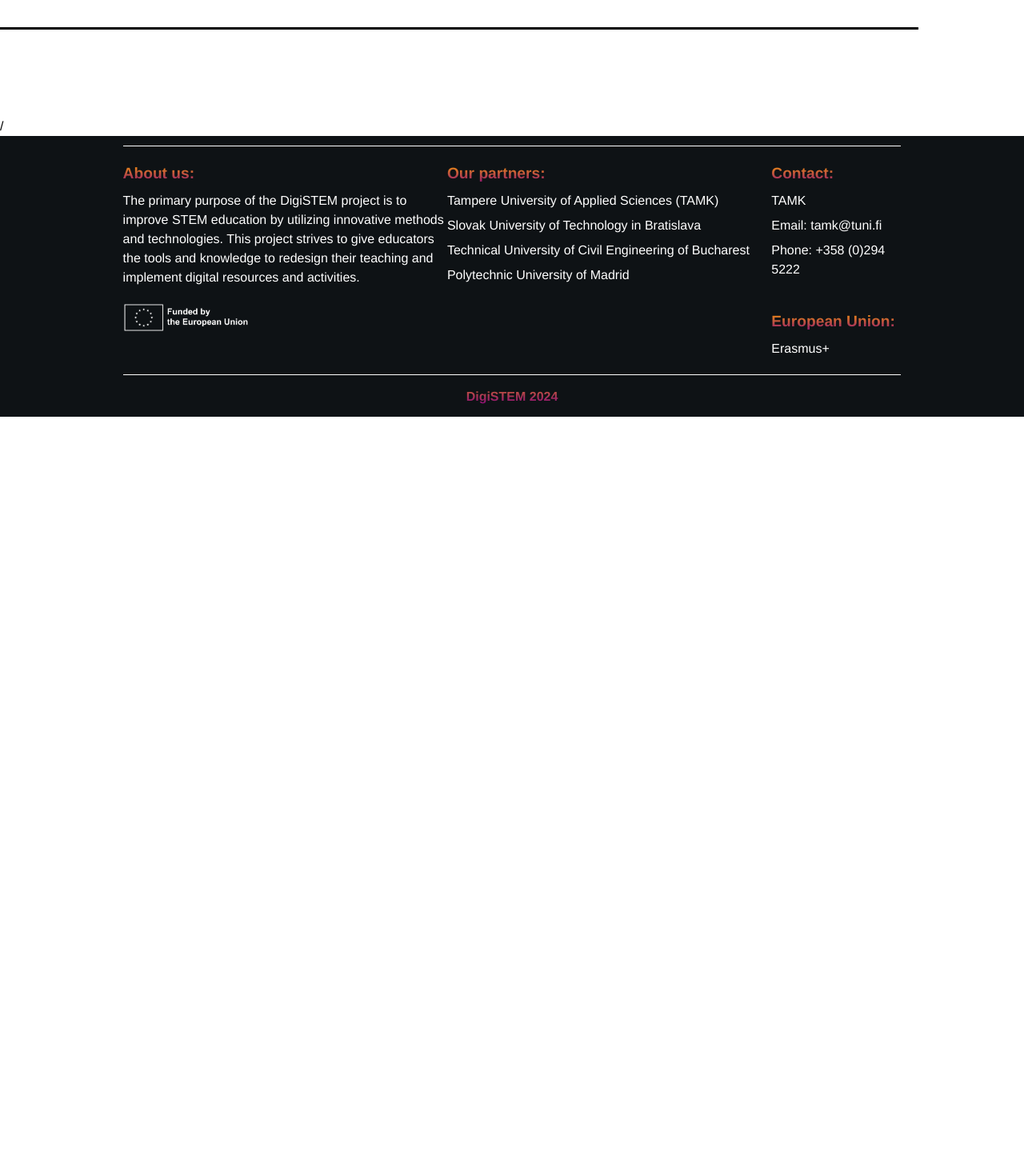
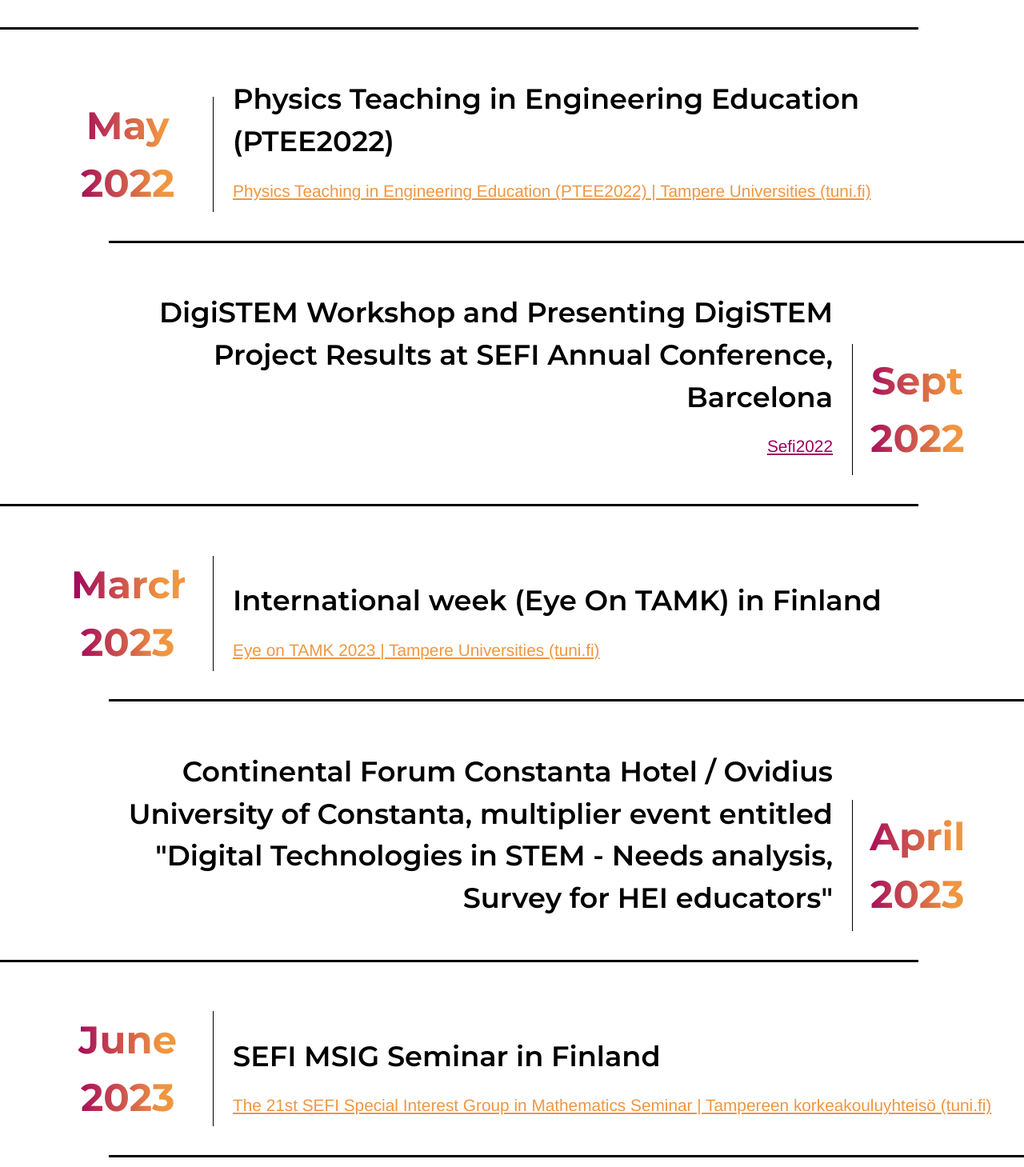
Before and after one commit to duongwalker/digistem-project, a React (Vite) app: page /multiplier-events in a window 1280 px wide. Shown: the part 1071-2530 px from the top of the page at 80% size. Before the commit the page ends 1592 px from the top, so only its background shows below. Built offline with nearby package versions, Linux system fonts and the light colour scheme.

Commit message:
add content to mul-events

```diff
--- a/src/components/MultiplierEvents/MultiplierEvents.tsx
+++ b/src/components/MultiplierEvents/MultiplierEvents.tsx
@@ -40,6 +40,76 @@
                 <div className="me-right-line"></div>
             </div>
 
+            <br />
+            <div className="me-left">
+                <div className="me-left1">
+                    <div className="me-left-date gradient-text">May 2022</div>
+                </div>
+
+                <div className="me-left2">
+                    <div className="me-left-title">Physics Teaching in Engineering Education (PTEE2022)</div>
+                    <div className="me-left-link"><a href="https://events.tuni.fi/ptee2022/">Physics Teaching in Engineering Education (PTEE2022) | Tampere Universities (tuni.fi)</a></div>
+                </div>
+                <div className="me-left-line"></div>
+            </div>
+
+            <br />
+
+            <div className="me-right">
+                <div className="me-right2">
+                    <div className="me-right-title">DigiSTEM Workshop and Presenting DigiSTEM Project Results at SEFI Annual Conference, Barcelona</div>
+                    <div className="me-right-link">
+                        <a href="https://sefi2022.eu/welcome_to_barcelona">Sefi2022</a>
+                    </div>
+                </div>
+
+                <div className="me-right1">
+                    <div className="me-right-date gradient-text">Sept 2022</div>
+                </div>
+
+                <div className="me-right-line"></div>
+            </div>
+
+            <br />
+            <div className="me-left">
+                <div className="me-left1">
+                    <div className="me-left-date gradient-text">March 2023</div>
+                </div>
+
+                <div className="me-left2">
+                    <div className="me-left-title">International week (Eye On TAMK) in Finland</div>
+                    <div className="me-left-link"><a href="https://events.tuni.fi/eyeontamk/">Eye on TAMK 2023 | Tampere Universities (tuni.fi)</a></div>
+                </div>
+                <div className="me-left-line"></div>
+            </div>
+
+            <br />
+
+            <div className="me-right">
+                <div className="me-right2">
+                    <div className="me-right-title">Continental Forum Constanta Hotel / Ovidius University of Constanta, multiplier event entitled "Digital Technologies in STEM - Needs analysis, Survey for HEI educators"</div>
+                </div>
+
+                <div className="me-right1">
+                    <div className="me-right-date gradient-text">April 2023</div>
+                </div>
+
+                <div className="me-right-line"></div>
+            </div>
+
+            <br />
+            <div className="me-left">
+                <div className="me-left1">
+                    <div className="me-left-date gradient-text">June 2023</div>
+                </div>
+
+                <div className="me-left2">
+                    <div className="me-left-title">SEFI MSIG Seminar in Finland</div>
+                    <div className="me-left-link"><a href="https://events.tuni.fi/sefimsig2023/">The 21st SEFI Special Interest Group in Mathematics Seminar | Tampereen korkeakouluyhteisö (tuni.fi)</a></div>
+                </div>
+                <div className="me-left-line"></div>
+            </div>
+
         </div>
 
         <br /><br /><br /><br />
```
